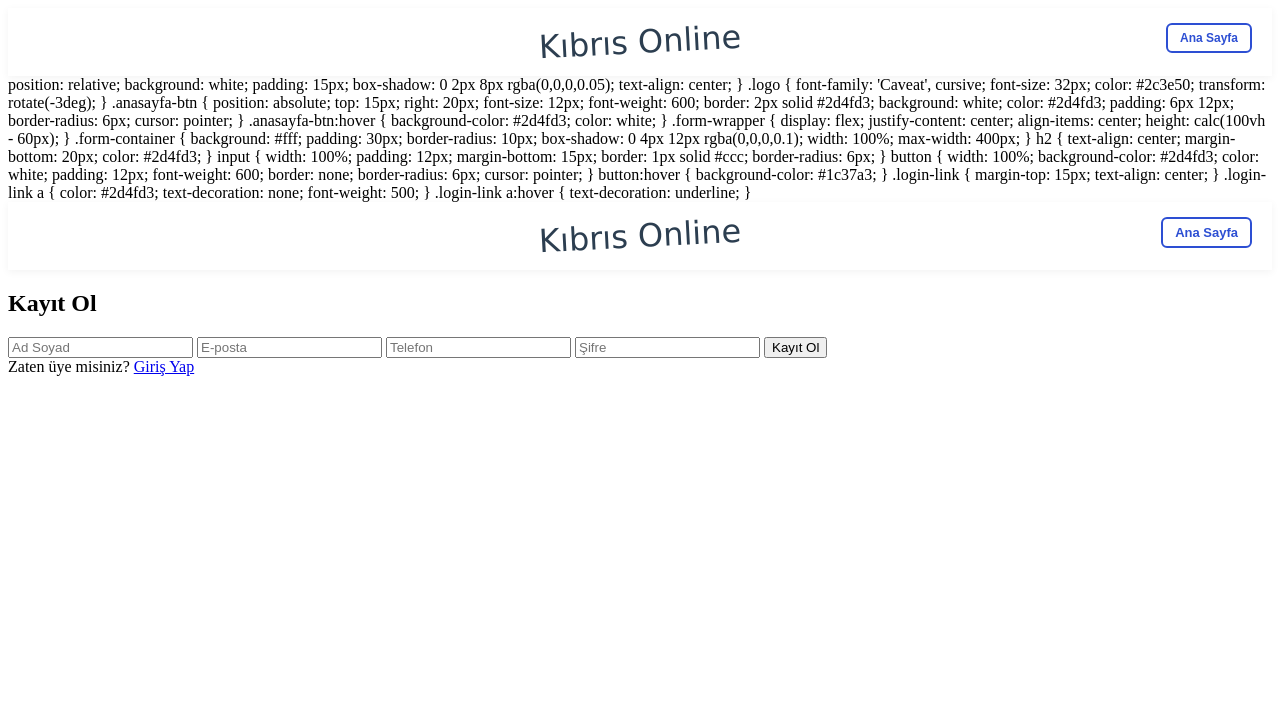
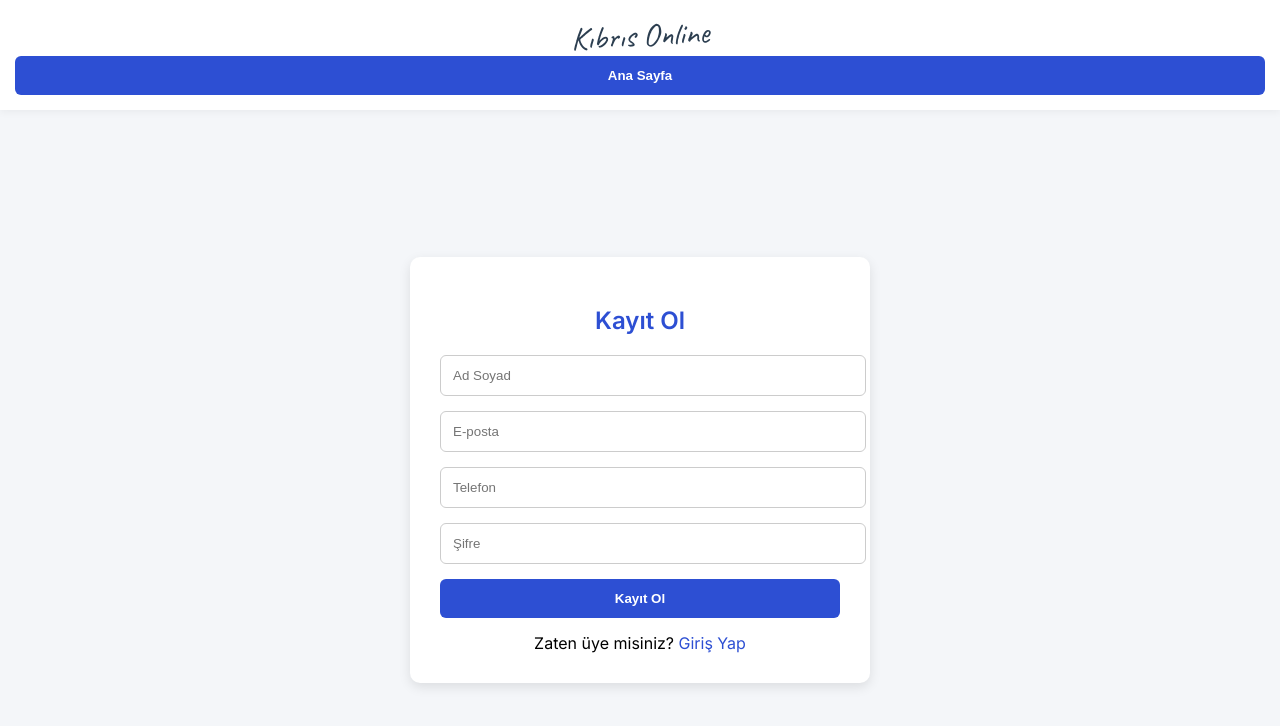
Before and after one commit to emrah0913/kibris-siparis, a plain HTML site: page kayit.html in a window 1280 px wide. Drawn offline with Linux system fonts and the light colour scheme.

Commit message:
Update kayit.html

```diff
--- a/kayit.html
+++ b/kayit.html
@@ -1,17 +1,19 @@
 <!DOCTYPE html>
 <html lang="tr">
-<header style="position: relative; background: white; padding: 15px; box-shadow: 0 2px 8px rgba(0,0,0,0.05); text-align: center;">
-  <div class="logo" style="font-family: 'Caveat', cursive; font-size: 32px; color: #2c3e50; transform: rotate(-3deg);">
-    Kıbrıs Online
-  </div>
-  <div style="position: absolute; top: 15px; right: 20px;">
-    <button onclick="window.location.href='index.html'"
-      style="font-size: 12px; font-weight: 600; border: 2px solid #2d4fd3; background: white; color: #2d4fd3; padding: 6px 12px; border-radius: 6px; cursor: pointer;">
-      Ana Sayfa
-    </button>
-  </div>
-</header>
-
+<head>
+  <meta charset="UTF-8" />
+  <meta name="viewport" content="width=device-width, initial-scale=1.0" />
+  <title>Kayıt Ol - Kıbrıs Online</title>
+  <link href="https://fonts.googleapis.com/css2?family=Inter:wght@400;600&display=swap" rel="stylesheet">
+  <link href="https://fonts.googleapis.com/css2?family=Caveat&display=swap" rel="stylesheet">
+  <style>
+    body {
+      font-family: 'Inter', sans-serif;
+      background-color: #f4f6f9;
+      margin: 0;
+      padding: 0;
+    }
+    header {
       position: relative;
       background: white;
       padding: 15px;
@@ -24,28 +26,12 @@
       color: #2c3e50;
       transform: rotate(-3deg);
     }
-    .anasayfa-btn {
-      position: absolute;
-      top: 15px;
-      right: 20px;
-      font-size: 12px;
-      font-weight: 600;
-      border: 2px solid #2d4fd3;
-      background: white;
-      color: #2d4fd3;
-      padding: 6px 12px;
-      border-radius: 6px;
-      cursor: pointer;
-    }
-    .anasayfa-btn:hover {
-      background-color: #2d4fd3;
-      color: white;
-    }
+
     .form-wrapper {
       display: flex;
       justify-content: center;
       align-items: center;
-      height: calc(100vh - 60px);
+      height: calc(100vh - 80px);
     }
     .form-container {
       background: #fff;
@@ -95,27 +81,9 @@
   </style>
 </head>
 <body>
-
-<header style="background: white; padding: 15px; box-shadow: 0 2px 8px rgba(0,0,0,0.05); position: relative; text-align: center;">
-  <div class="logo" style="font-family: 'Caveat', cursive; font-size: 32px; color: #2c3e50; transform: rotate(-3deg);">
-    Kıbrıs Online
-  </div>
-  <button onclick="window.location.href='index.html'"
-    style="
-      position: absolute;
-      top: 15px;
-      right: 20px;
-      font-size: 13px;
-      font-weight: 600;
-      border: 2px solid #2d4fd3;
-      background-color: #fff;
-      color: #2d4fd3;
-      padding: 6px 12px;
-      border-radius: 6px;
-      cursor: pointer;
-    ">
-    Ana Sayfa
-  </button>
+<header style="position: relative;">
+  <div class="logo">Kıbrıs Online</div>
+  <button class="anasayfa-btn" onclick="window.location.href='index.html'">Ana Sayfa</button>
 </header>
 
 
```
